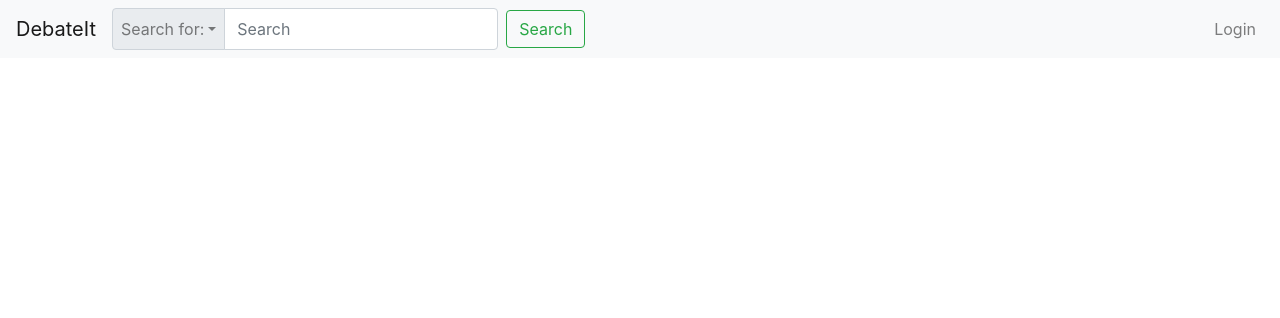
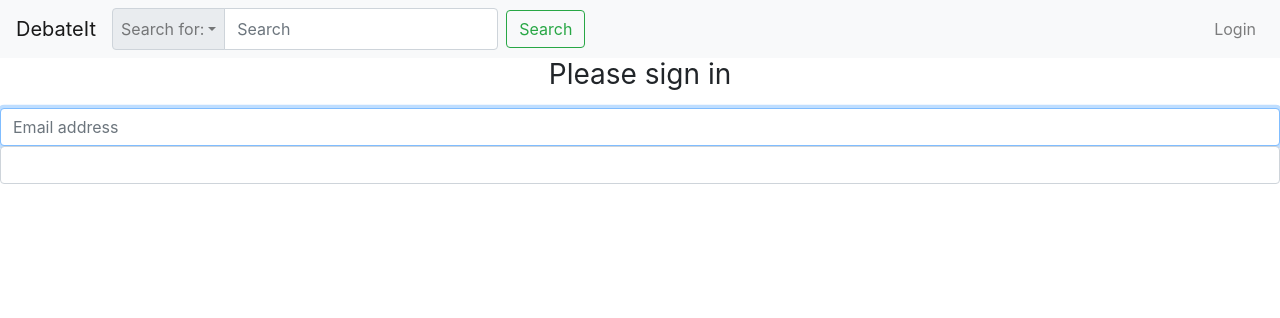
Before and after one commit to WarSame/DebateItPy, a Flask app: page /login in a window 1280 px wide. Shown: the top 318 px of the page. Run offline with Flask 2, Linux system fonts and the light colour scheme; some libraries are stand-ins or nearby versions.

Commit message:
Progress on forms, need secret key set

```diff
--- /dev/null
+++ b/app/forms.py
@@ -0,0 +1,8 @@
+from flask_wtf import Form
+from wtforms import StringField, PasswordField
+from wtforms.validators import DataRequired, Email
+
+
+class EmailPasswordForm(Form):
+    email = StringField("Email", validators=[DataRequired(), Email()])
+    password = PasswordField("Password", validators=[DataRequired()])
--- a/app/routes.py
+++ b/app/routes.py
@@ -1,5 +1,6 @@
 from app import app
 from flask import render_template
+from .forms import EmailPasswordForm
 import redis
 
 db = redis.Redis(host="redis", port=6379)
@@ -24,7 +25,16 @@ def print_community(community_name):
     return community_name
 
 
-@app.route("/login")
+@app.route("/login", methods=["GET", "POST"])
 def login():
-    db.set("user", "graeme")
-    return render_template("login.html")
+    form = EmailPasswordForm()
+    if form.validate_on_submit():
+        db.set("user", form.email)
+        return render_template("index.html")
+    return render_template("login.html", form=form)
+
+
+@app.route("/logout")
+def logout():
+    db.delete("user")
+    return "logout"
--- a/app/templates/login.html
+++ b/app/templates/login.html
@@ -1,5 +1,13 @@
 {% extends "layout.html" %}
 {% block title %}DebateIt{% endblock %}
 {% block content %}
-
+<div class="text-center">
+    <form class="form-signin">
+        <h1 class="h3 mb-3 font-weight-normal">Please sign in</h1>
+        <label for="inputEmail" class="sr-only">Email address</label>
+        <input type="email" id="inputEmail" class="form-control" placeholder="Email address" required autofocus>
+        <input type="password" id="inputPassword" class="form-control" required>
+        {{ form.csrf_token }}
+    </form>
+</div>
 {% endblock %}
--- a/requirements.txt
+++ b/requirements.txt
@@ -1,2 +1,4 @@
-Flask
-Redis
+WTForms==2.2.1
+Flask-WTF==0.14.2
+Flask==1.0.2
+Redis==2.10.6
```
Also changed, not shown: 1 other file.
